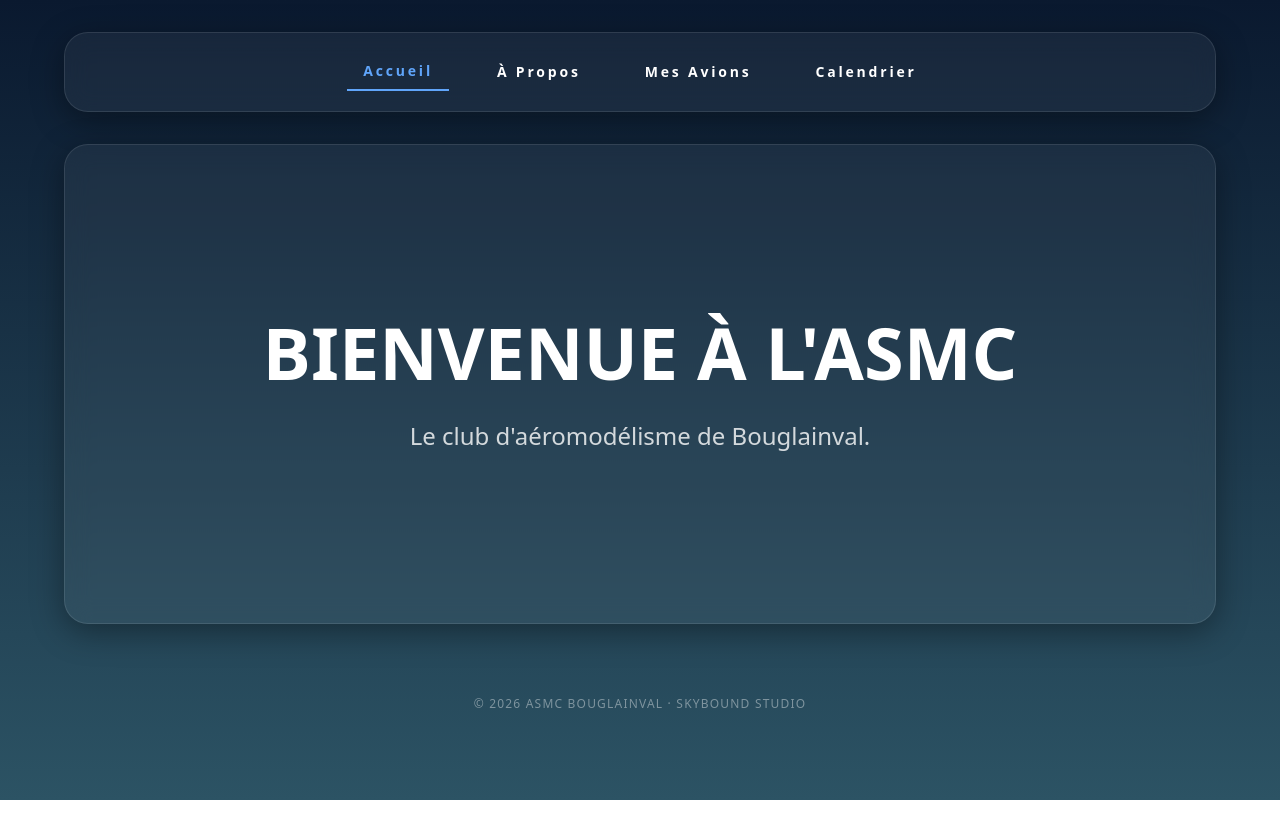
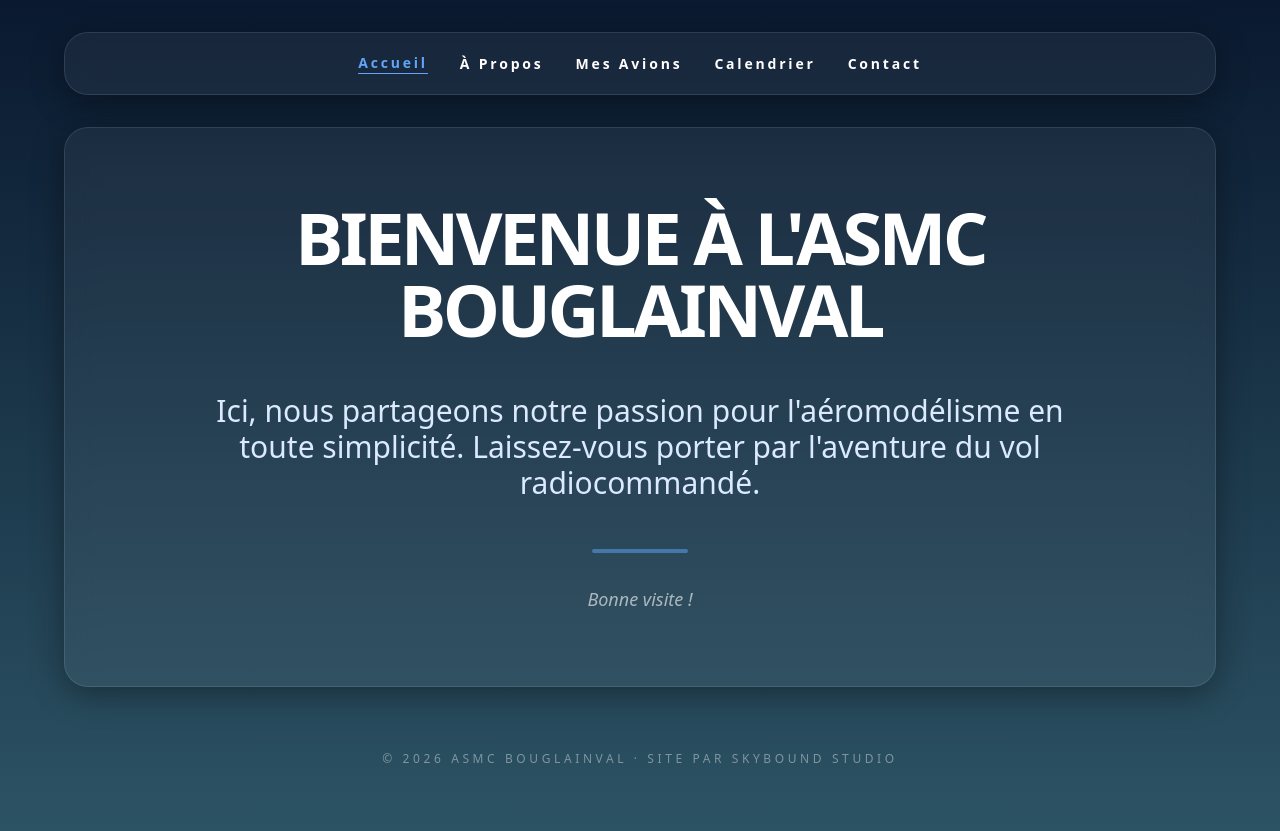
Before and after one commit to leschaeveemmanuel-rgb/asmc-site, a React (Vite) app: page / in a window 1280 px wide. Before the commit the page ends 800 px from the top, so only its background shows below. Built offline with nearby package versions, Linux system fonts and the light colour scheme.

Commit message:
Add files via upload

```diff
--- a/src/App.jsx
+++ b/src/App.jsx
@@ -1,77 +1,140 @@
 import React, { useState } from 'react';
 
 function App() {
-  // Le "cerveau" qui gère la navigation
+  // Le "cerveau" qui mémorise la page active
   const [page, setPage] = useState('accueil');
 
   return (
-    // C'est cette DIV "flex" que tu vois dans ton inspecteur
     <div className="min-h-screen p-4 md:p-8 flex flex-col items-center gap-8 text-white font-sans">
 
-      {/* LA NAVIGATION - Elle doit apparaître juste ici dans Elements */}
+      {/* 1. BARRE DE NAVIGATION */}
       <nav className="glass-card w-full max-w-6xl px-6 py-5 flex flex-wrap justify-center gap-8 text-xs md:text-sm font-bold tracking-[0.2em] uppercase">
         <button
           onClick={() => setPage('accueil')}
-          className={`transition-colors duration-300 py-2 px-4 ${page === 'accueil' ? 'text-blue-400 border-b-2 border-blue-400' : 'hover:text-blue-300'}`}
+          className={`transition-colors duration-300 ${page === 'accueil' ? 'text-blue-400 border-b border-blue-400' : 'hover:text-blue-300'}`}
         >
           Accueil
         </button>
         <button
           onClick={() => setPage('apropos')}
-          className={`transition-colors duration-300 py-2 px-4 ${page === 'apropos' ? 'text-blue-400 border-b-2 border-blue-400' : 'hover:text-blue-300'}`}
+          className={`transition-colors duration-300 ${page === 'apropos' ? 'text-blue-400 border-b border-blue-400' : 'hover:text-blue-300'}`}
         >
           À Propos
         </button>
         <button
           onClick={() => setPage('avions')}
-          className={`transition-colors duration-300 py-2 px-4 ${page === 'avions' ? 'text-blue-400 border-b-2 border-blue-400' : 'hover:text-blue-300'}`}
+          className={`transition-colors duration-300 ${page === 'avions' ? 'text-blue-400 border-b border-blue-400' : 'hover:text-blue-300'}`}
         >
           Mes Avions
         </button>
         <button
           onClick={() => setPage('calendrier')}
-          className={`transition-colors duration-300 py-2 px-4 ${page === 'calendrier' ? 'text-blue-400 border-b-2 border-blue-400' : 'hover:text-blue-300'}`}
+          className={`transition-colors duration-300 ${page === 'calendrier' ? 'text-blue-400 border-b border-blue-400' : 'hover:text-blue-300'}`}
         >
           Calendrier
         </button>
+        <button
+          onClick={() => setPage('contact')}
+          className={`transition-colors duration-300 ${page === 'contact' ? 'text-blue-400 border-b border-blue-400' : 'hover:text-blue-300'}`}
+        >
+          Contact
+        </button>
       </nav>
 
-      {/* ZONE DE CONTENU */}
-      <main className="glass-card w-full max-w-6xl min-h-[60vh] flex items-center justify-center p-8 md:p-20 text-center">
+      {/* 2. ZONE DE CONTENU DYNAMIQUE */}
+      <main className="glass-card w-full max-w-6xl min-h-[70vh] flex items-center justify-center p-8 md:p-16 relative overflow-hidden">
 
+        {/* --- PAGE ACCUEIL --- */}
         {page === 'accueil' && (
-          <div className="animate-in fade-in zoom-in duration-500">
-            <h1 className="text-4xl md:text-7xl font-black mb-8 leading-tight uppercase">Bienvenue à l'ASMC</h1>
-            <p className="text-xl md:text-2xl opacity-80">Le club d'aéromodélisme de Bouglainval.</p>
+          <div className="max-w-4xl text-center animate-in fade-in duration-700">
+            <h1 className="text-4xl md:text-7xl font-black mb-12 leading-tight tracking-tighter uppercase">
+              Bienvenue à l'ASMC Bouglainval
+            </h1>
+            <p className="text-xl md:text-3xl text-blue-100 font-light leading-relaxed">
+              Ici, nous partageons notre passion pour l'aéromodélisme en toute simplicité.
+              Laissez-vous porter par l'aventure du vol radiocommandé.
+            </p>
+            <div className="mt-12 h-1 w-24 bg-blue-400/50 mx-auto rounded-full"></div>
+            <p className="mt-8 text-lg italic opacity-60">Bonne visite !</p>
           </div>
         )}
 
+        {/* --- PAGE À PROPOS --- */}
         {page === 'apropos' && (
-          <div className="animate-in fade-in slide-in-from-bottom duration-500">
-            <h2 className="text-3xl md:text-5xl font-bold mb-6 uppercase">Notre Passion</h2>
-            <p className="max-w-2xl text-lg opacity-80">Nous volons tous les weekends sur notre terrain dédié...</p>
+          <div className="w-full text-center animate-in fade-in duration-500">
+            <h2 className="text-3xl md:text-5xl font-bold mb-8 uppercase">Notre Club</h2>
+            <div className="grid md:grid-cols-2 gap-8 text-left max-w-5xl mx-auto">
+              <div className="p-6 bg-white/5 rounded-2xl border border-white/10">
+                <h3 className="text-xl font-bold mb-4 text-blue-300">L'Histoire</h3>
+                <p className="opacity-80 leading-relaxed">
+                  L'Avia Sport Modèle Club de Bouglainval rassemble des passionnés depuis plus de 20 ans.
+                  Notre but est de promouvoir la construction et le pilotage de modèles réduits dans une ambiance conviviale.
+                </p>
+              </div>
+              <div className="p-6 bg-white/5 rounded-2xl border border-white/10">
+                <h3 className="text-xl font-bold mb-4 text-blue-300">Le Terrain</h3>
+                <p className="opacity-80 leading-relaxed">
+                  Situé dans un cadre dégagé à Bouglainval, notre terrain dispose d'une piste entretenue
+                  permettant de faire décoller tous types d'appareils, du planeur au moteur thermique.
+                </p>
+              </div>
+            </div>
           </div>
         )}
 
+        {/* --- PAGE MES AVIONS --- */}
         {page === 'avions' && (
-          <div className="animate-in fade-in slide-in-from-bottom duration-500">
-            <h2 className="text-3xl md:text-5xl font-bold mb-6 uppercase">Le Hangar</h2>
-            <p className="text-lg opacity-80 italic">Les photos de nos modèles arrivent très bientôt.</p>
+          <div className="w-full text-center animate-in fade-in duration-500">
+            <h2 className="text-3xl md:text-5xl font-bold mb-8 uppercase">Le Hangar</h2>
+            <p className="text-xl opacity-60 mb-12">Découvrez les machines de nos membres.</p>
+            <div className="grid grid-cols-1 md:grid-cols-3 gap-6">
+              {/* Exemple d'emplacement pour un avion */}
+              <div className="glass-card p-4 aspect-square flex items-center justify-center border-dashed border-white/20">
+                <span className="opacity-30">Photo Avion 1</span>
+              </div>
+              <div className="glass-card p-4 aspect-square flex items-center justify-center border-dashed border-white/20">
+                <span className="opacity-30">Photo Avion 2</span>
+              </div>
+              <div className="glass-card p-4 aspect-square flex items-center justify-center border-dashed border-white/20">
+                <span className="opacity-30">Photo Avion 3</span>
+              </div>
+            </div>
           </div>
         )}
 
+        {/* --- PAGE CALENDRIER --- */}
         {page === 'calendrier' && (
-          <div className="animate-in fade-in slide-in-from-bottom duration-500">
-            <h2 className="text-3xl md:text-5xl font-bold mb-6 uppercase">Agenda</h2>
-            <p className="text-lg opacity-80">Prochain vol : Dimanche prochain à 14h.</p>
+          <div className="w-full text-center animate-in fade-in duration-500">
+            <h2 className="text-3xl md:text-5xl font-bold mb-8 uppercase">Prochains Rendez-vous</h2>
+            <div className="max-w-2xl mx-auto space-y-4">
+              <div className="flex justify-between p-4 bg-white/5 rounded-xl border-l-4 border-blue-400">
+                <span className="font-bold">Session de Vol Libre</span>
+                <span className="opacity-60">Dimanche prochain - 14h00</span>
+              </div>
+              <div className="flex justify-between p-4 bg-white/5 rounded-xl border-l-4 border-blue-400">
+                <span className="font-bold">Cours d'écolage</span>
+                <span className="opacity-60">Sur rendez-vous</span>
+              </div>
+            </div>
+          </div>
+        )}
+
+        {/* --- PAGE CONTACT --- */}
+        {page === 'contact' && (
+          <div className="w-full text-center animate-in fade-in duration-500">
+            <h2 className="text-3xl md:text-5xl font-bold mb-8 uppercase">Nous Contacter</h2>
+            <p className="text-xl mb-4">Envie de nous rejoindre ou de nous poser une question ?</p>
+            <p className="text-blue-300 font-bold text-2xl">asmc.bouglainval@gmail.com</p>
           </div>
         )}
 
       </main>
 
-      <footer className="opacity-40 text-xs tracking-widest uppercase py-10">
-        © 2026 ASMC Bouglainval · Skybound Studio
+      {/* 3. FOOTER */}
+      <footer className="w-full text-center py-8 text-xs tracking-[0.3em] opacity-40 uppercase">
+        © 2026 ASMC Bouglainval · Site par Skybound Studio
       </footer>
+
     </div>
   );
 }
```
